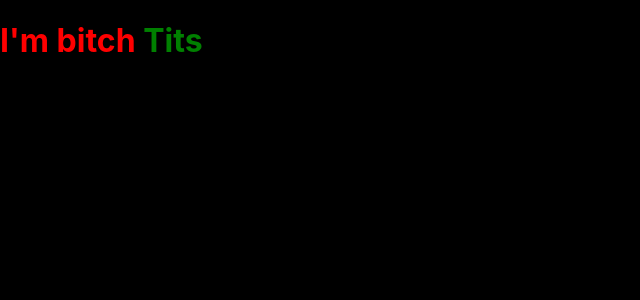
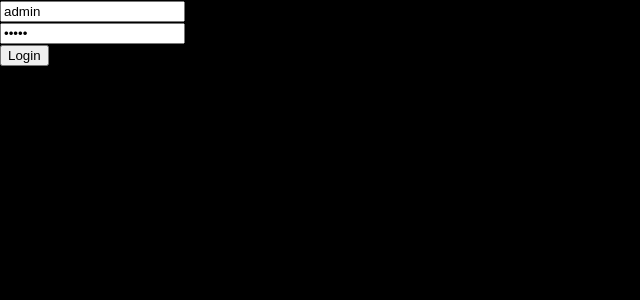
Before and after one commit to L8dySneaks/mas-next, a Next.js app: page / in a window 1280 px wide. Shown: the top 300 px of the page, without its empty margins (0-640 px from the left). Built offline with nearby package versions, Linux system fonts and the light colour scheme.

Commit message:
first try using jwt, this is an old way

```diff
--- a/package.json
+++ b/package.json
@@ -8,11 +8,13 @@
     "start": "next start"
   },
   "dependencies": {
+    "jsonwebtoken": "^8.5.1",
     "next": "10.0.1",
     "react": "17.0.1",
     "react-dom": "17.0.1"
   },
   "devDependencies": {
+    "@types/jsonwebtoken": "^8.5.0",
     "@types/node": "^14.14.7",
     "@types/react": "^16.9.56",
     "sass": "^1.29.0",
--- /dev/null
+++ b/pages/api/login.ts
@@ -0,0 +1,30 @@
+
+import jwt from 'jsonwebtoken';
+import { NextApiRequest, NextApiResponse } from 'next';
+
+export default function (req: NextApiRequest, res: NextApiResponse) {
+  // See what information we get back
+  // console.log('Loging clicked', req.body);
+
+  const KEY = 'laskjdflakjowifndoskjflaksdn';
+
+  // if request body is not available, send back a 404, end stream and return
+  if(!req.body) {
+    req.statusCode = 404;
+    res.end('Error');
+    return;
+  }
+
+  // Extract out username and password from the request body
+  const { username, password } = req.body;
+
+  // Use the jwt to check the username, and determine if it is admin
+  // Assign the KEY to anything
+  // Can use jwt.io to decode web tokens
+  res.json({
+    token: jwt.sign({
+      username,
+      admin: username === 'admin' && password === 'admin'
+    }, KEY)
+  });
+}
--- a/pages/index.tsx
+++ b/pages/index.tsx
@@ -1,22 +1,17 @@
 /**
- * Importing component based styles
- * The file has to be *.module.css
+ * Main Login page
  */
-import styles from '../styles/index.module.scss';
-
-function Heading(props) {
-  return (
-    <div>
-      <h1 className={styles.white}><span>I'm bitch</span> {props.heading}</h1>
-    </div>
-  )
-}
 
 export default function Home() {
   return (
     <div>
-      <Heading heading="Tits" />
-      <h1>Here</h1>
+      <form method="POST" action="/api/login">
+        <input type="text" name="username" defaultValue="admin" />
+        <br/>
+        <input type="password" name="password" defaultValue="admin" />
+        <br/>
+        <input type="submit" value="Login" />
+      </form>
     </div>
   )
 }
```
Also changed, not shown: 1 other file (tests, documents, lock files or other folders).
